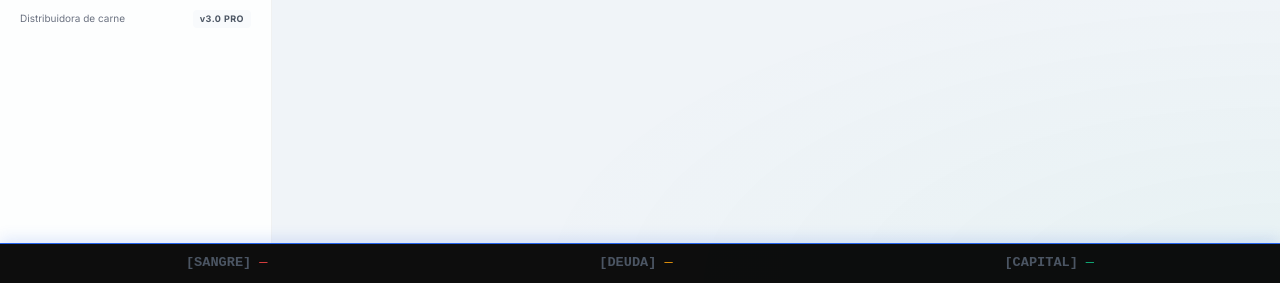
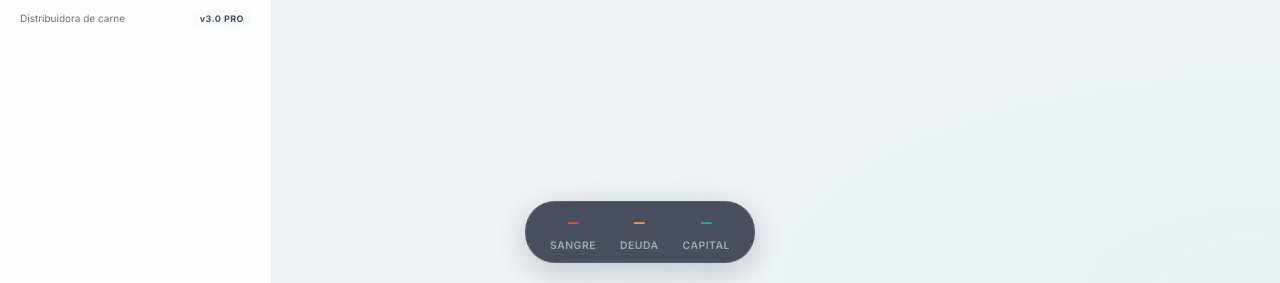
Before and after one commit to cesarmaciel1234/crm-frigorifico, a Flask app: page / in a window 1280 px wide. Shown: the part 517-800 px from the top of the page. Run offline with Flask 3, Linux system fonts and the light colour scheme; data that the repository does not hold is empty; some libraries are stand-ins or nearby versions.

Commit message:
UI Redesign: Footer floating glassmorphism widget

```diff
--- a/app/templates/terminal.html
+++ b/app/templates/terminal.html
@@ -51,40 +51,55 @@
         }
         .terminal-footer {
             position: fixed;
-            bottom: 0;
-            left: 0;
-            right: 0;
-            height: 40px;
-            background: rgba(0, 0, 0, 0.95);
-            border-top: 1.5px solid var(--brand);
+            bottom: 20px;
+            left: 50%;
+            transform: translateX(-50%);
+            background: rgba(15, 23, 42, 0.75);
+            backdrop-filter: blur(12px);
+            -webkit-backdrop-filter: blur(12px);
+            border: 1px solid rgba(255, 255, 255, 0.1);
+            border-radius: 30px;
             display: flex;
-            justify-content: space-around;
+            justify-content: space-between;
             align-items: center;
-            font-family: 'Courier New', Courier, monospace;
-            font-size: 0.85rem;
+            font-family: 'Inter', sans-serif;
             z-index: 1000;
-            box-shadow: 0 -4px 15px rgba(37, 99, 235, 0.15);
-            padding: 0 20px;
-            color: var(--text-primary);
+            box-shadow: 0 8px 32px rgba(0, 0, 0, 0.2);
+            padding: 8px 24px;
+            gap: 24px;
         }
         .footer-segment {
             display: flex;
-            gap: 8px;
+            flex-direction: column;
+            align-items: center;
+            gap: 2px;
         }
         .footer-segment .lbl {
-            color: var(--text-muted);
-            font-weight: bold;
-        }
+            color: rgba(255, 255, 255, 0.5);
+            font-size: 0.65rem;
+            font-weight: 600;
+            letter-spacing: 0.5px;
+            text-transform: uppercase;
+        }
+        .footer-segment span[id] {
+            font-size: 1.1rem;
+            font-weight: 700;
+            font-family: 'Courier New', Courier, monospace;
+        }
+        .footer-segment .val-danger { color: var(--danger); }
+        .footer-segment .val-warning { color: var(--warning); }
+        .footer-segment .val-success { color: var(--success); }
 
         @media (max-width: 768px) {
             .terminal-footer {
-                padding: 0 5px;
-                font-size: 0.65rem;
-                justify-content: space-between;
-            }
-            .footer-segment {
-                gap: 3px;
-                white-space: nowrap;
+                bottom: 15px;
+                padding: 8px 16px;
+                gap: 16px;
+                width: 90%;
+                max-width: 400px;
+            }
+            .footer-segment span[id] {
+                font-size: 1rem;
             }
         }
         .content {
@@ -2114,9 +2129,18 @@
         setInterval(loadAll, 60000);
     </script>
     <footer class="terminal-footer">
-        <div class="footer-segment"><span class="lbl">[SANGRE]</span> <span id="footSangria" style="color:var(--danger)">—</span></div>
-        <div class="footer-segment"><span class="lbl">[DEUDA]</span> <span id="footDeuda" style="color:var(--warning)">—</span></div>
-        <div class="footer-segment"><span class="lbl">[CAPITAL]</span> <span id="footCapital" style="color:var(--success)">—</span></div>
+        <div class="footer-segment">
+            <span id="footSangria" class="val-danger">—</span>
+            <span class="lbl">SANGRE</span>
+        </div>
+        <div class="footer-segment">
+            <span id="footDeuda" class="val-warning">—</span>
+            <span class="lbl">DEUDA</span>
+        </div>
+        <div class="footer-segment">
+            <span id="footCapital" class="val-success">—</span>
+            <span class="lbl">CAPITAL</span>
+        </div>
     </footer>
 </body>
 </html>
```
